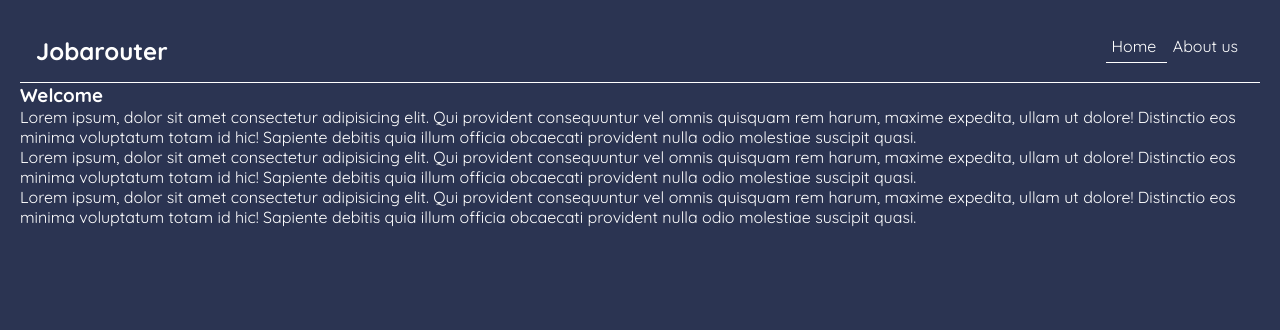
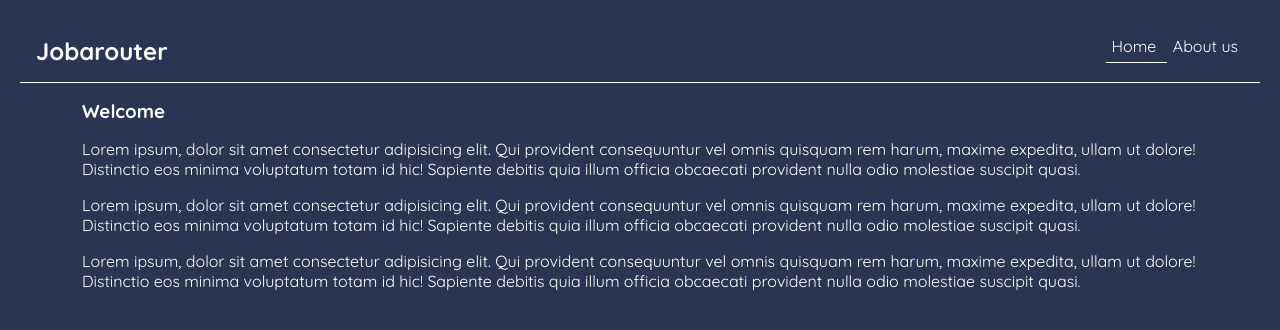
Before and after one commit to DusanVulic/ReactRouteR-6.4, a React (Create React App) app: page / in a window 1280 px wide. Shown: the top 330 px of the page. Built offline with nearby package versions, Linux system fonts and the light colour scheme.

Commit message:
refactored router and routes

```diff
--- a/src/App.css
+++ b/src/App.css
@@ -58,3 +58,32 @@ nav a.active {
     /* background: var(--primary); */
     border-bottom: 1px solid white;
 }
+
+
+/*** PAGES */
+
+.home {
+    height: 40vh;
+    width: 90%;
+    max-width: 1200px;
+    margin: 0 auto;
+}
+
+.home h3 {
+    margin-top: 1rem;
+}
+
+.content p {
+    margin-top: 1rem;
+}
+
+.about {
+    height: 40vh;
+    width: 90%;
+    max-width: 1200px;
+    margin: 0 auto;
+}
+
+.about h3 {
+    margin-top: 1rem;
+}
--- a/src/App.js
+++ b/src/App.js
@@ -1,24 +1,46 @@
 import "./App.css";
 
-import { BrowserRouter, Routes, Route } from "react-router-dom";
+import {
+  createBrowserRouter,
+  Route,
+  createRoutesFromElements,
+  RouterProvider,
+} from "react-router-dom";
+
 import Home from "./components/Home";
 import About from "./components/About";
-import Navbar from "./components/Navbar";
+
+// layout
+import RootLayout from "./layout/RootLayout";
+
+// old way --- with previous versions of router
+// function App() {
+//   return (
+//     <BrowserRouter>
+//       <header>
+//         <Navbar />
+//       </header>
+//       <main>
+//         <Routes>
+//           <Route index element={<Home />} />
+//           <Route path="about" element={<About />} />
+//         </Routes>
+//       </main>
+//     </BrowserRouter>
+//   );
+// }
+
+const router = createBrowserRouter(
+  createRoutesFromElements(
+    <Route path="/" element={<RootLayout />}>
+      <Route index element={<Home />} />
+      <Route path="about" element={<About />} />
+    </Route>
+  )
+);
 
 function App() {
-  return (
-    <BrowserRouter>
-      <header>
-        <Navbar />
-      </header>
-      <main>
-        <Routes>
-          <Route index element={<Home />} />
-          <Route path="about" element={<About />} />
-        </Routes>
-      </main>
-    </BrowserRouter>
-  );
+  return <RouterProvider router={router} />;
 }
 
 export default App;
--- a/src/components/About.js
+++ b/src/components/About.js
@@ -2,30 +2,32 @@ import React from "react";
 
 const About = () => {
   return (
-    <div className="about">
-      <h3>about us </h3>
+    <section className="about">
+      <h3>About us </h3>
+      <div className="content">
         <p>
-        Lorem ipsum, dolor sit amet consectetur adipisicing elit. Qui provident
-        consequuntur vel omnis quisquam rem harum, maxime expedita, ullam ut
-        dolore! Distinctio eos minima voluptatum totam id hic! Sapiente debitis
-        quia illum officia obcaecati provident nulla odio molestiae suscipit
-        quasi.
+          Lorem ipsum, dolor sit amet consectetur adipisicing elit. Qui
+          provident consequuntur vel omnis quisquam rem harum, maxime expedita,
+          ullam ut dolore! Distinctio eos minima voluptatum totam id hic!
+          Sapiente debitis quia illum officia obcaecati provident nulla odio
+          molestiae suscipit quasi.
         </p>
         <p>
-        Lorem ipsum, dolor sit amet consectetur adipisicing elit. Qui provident
-        consequuntur vel omnis quisquam rem harum, maxime expedita, ullam ut
-        dolore! Distinctio eos minima voluptatum totam id hic! Sapiente debitis
-        quia illum officia obcaecati provident nulla odio molestiae suscipit
-        quasi.
+          Lorem ipsum, dolor sit amet consectetur adipisicing elit. Qui
+          provident consequuntur vel omnis quisquam rem harum, maxime expedita,
+          ullam ut dolore! Distinctio eos minima voluptatum totam id hic!
+          Sapiente debitis quia illum officia obcaecati provident nulla odio
+          molestiae suscipit quasi.
         </p>
         <p>
-        Lorem ipsum, dolor sit amet consectetur adipisicing elit. Qui provident
-        consequuntur vel omnis quisquam rem harum, maxime expedita, ullam ut
-        dolore! Distinctio eos minima voluptatum totam id hic! Sapiente debitis
-        quia illum officia obcaecati provident nulla odio molestiae suscipit
-        quasi.
+          Lorem ipsum, dolor sit amet consectetur adipisicing elit. Qui
+          provident consequuntur vel omnis quisquam rem harum, maxime expedita,
+          ullam ut dolore! Distinctio eos minima voluptatum totam id hic!
+          Sapiente debitis quia illum officia obcaecati provident nulla odio
+          molestiae suscipit quasi.
         </p>
       </div>
+    </section>
   );
 };
 
--- a/src/components/Home.js
+++ b/src/components/Home.js
@@ -2,30 +2,33 @@ import React from "react";
 
 const Home = () => {
   return (
-    <div>
+    <section className="home">
       <h3>Welcome</h3>
+
+      <div className="content">
         <p>
-        Lorem ipsum, dolor sit amet consectetur adipisicing elit. Qui provident
-        consequuntur vel omnis quisquam rem harum, maxime expedita, ullam ut
-        dolore! Distinctio eos minima voluptatum totam id hic! Sapiente debitis
-        quia illum officia obcaecati provident nulla odio molestiae suscipit
-        quasi.
+          Lorem ipsum, dolor sit amet consectetur adipisicing elit. Qui
+          provident consequuntur vel omnis quisquam rem harum, maxime expedita,
+          ullam ut dolore! Distinctio eos minima voluptatum totam id hic!
+          Sapiente debitis quia illum officia obcaecati provident nulla odio
+          molestiae suscipit quasi.
         </p>
         <p>
-        Lorem ipsum, dolor sit amet consectetur adipisicing elit. Qui provident
-        consequuntur vel omnis quisquam rem harum, maxime expedita, ullam ut
-        dolore! Distinctio eos minima voluptatum totam id hic! Sapiente debitis
-        quia illum officia obcaecati provident nulla odio molestiae suscipit
-        quasi.
+          Lorem ipsum, dolor sit amet consectetur adipisicing elit. Qui
+          provident consequuntur vel omnis quisquam rem harum, maxime expedita,
+          ullam ut dolore! Distinctio eos minima voluptatum totam id hic!
+          Sapiente debitis quia illum officia obcaecati provident nulla odio
+          molestiae suscipit quasi.
         </p>
         <p>
-        Lorem ipsum, dolor sit amet consectetur adipisicing elit. Qui provident
-        consequuntur vel omnis quisquam rem harum, maxime expedita, ullam ut
-        dolore! Distinctio eos minima voluptatum totam id hic! Sapiente debitis
-        quia illum officia obcaecati provident nulla odio molestiae suscipit
-        quasi.
+          Lorem ipsum, dolor sit amet consectetur adipisicing elit. Qui
+          provident consequuntur vel omnis quisquam rem harum, maxime expedita,
+          ullam ut dolore! Distinctio eos minima voluptatum totam id hic!
+          Sapiente debitis quia illum officia obcaecati provident nulla odio
+          molestiae suscipit quasi.
         </p>
       </div>
+    </section>
   );
 };
 
--- /dev/null
+++ b/src/layout/RootLayout.js
@@ -0,0 +1,16 @@
+import React from "react";
+import Navbar from "./../components/Navbar";
+import { Outlet } from "react-router-dom";
+
+const RootLayout = () => {
+  return (
+    <div className="root-layout">
+      <Navbar />
+      <main>
+        <Outlet />
+      </main>
+    </div>
+  );
+};
+
+export default RootLayout;
```
Lines whose indentation alone changed are shown as unchanged.
